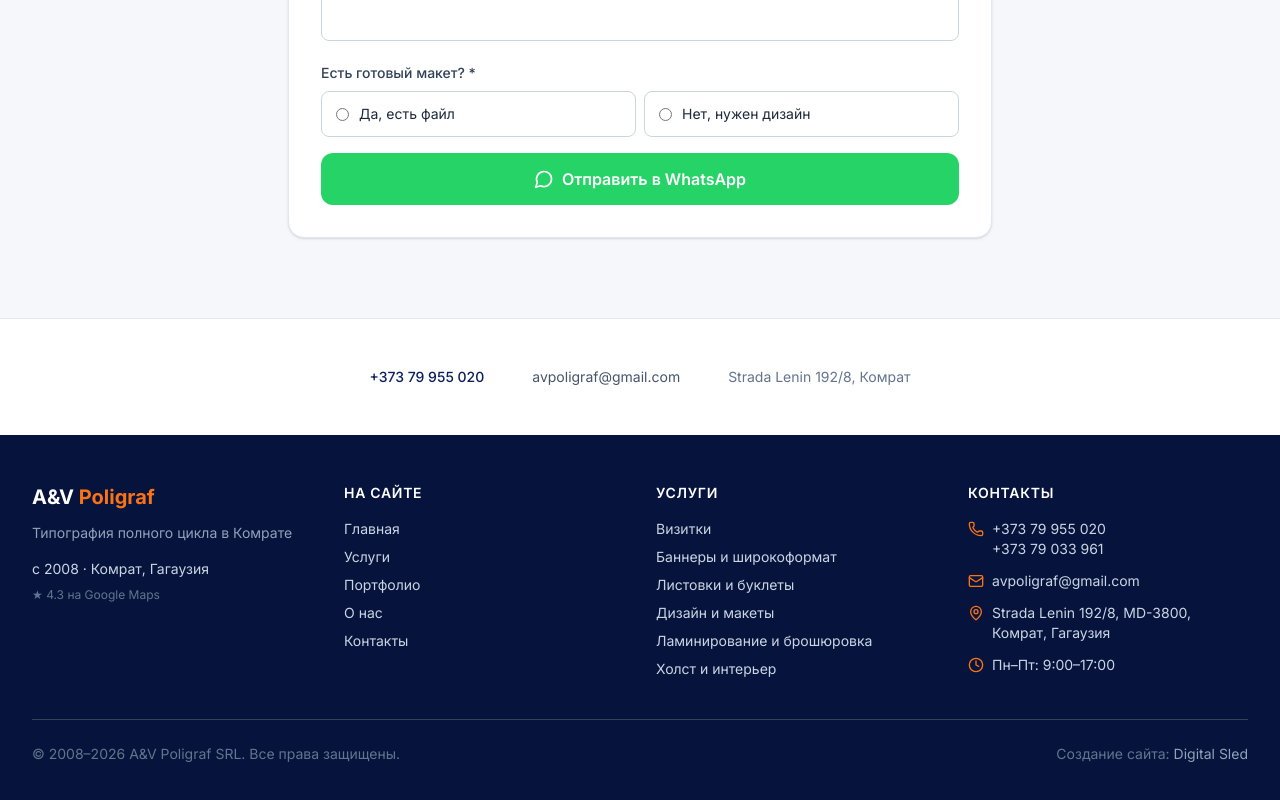
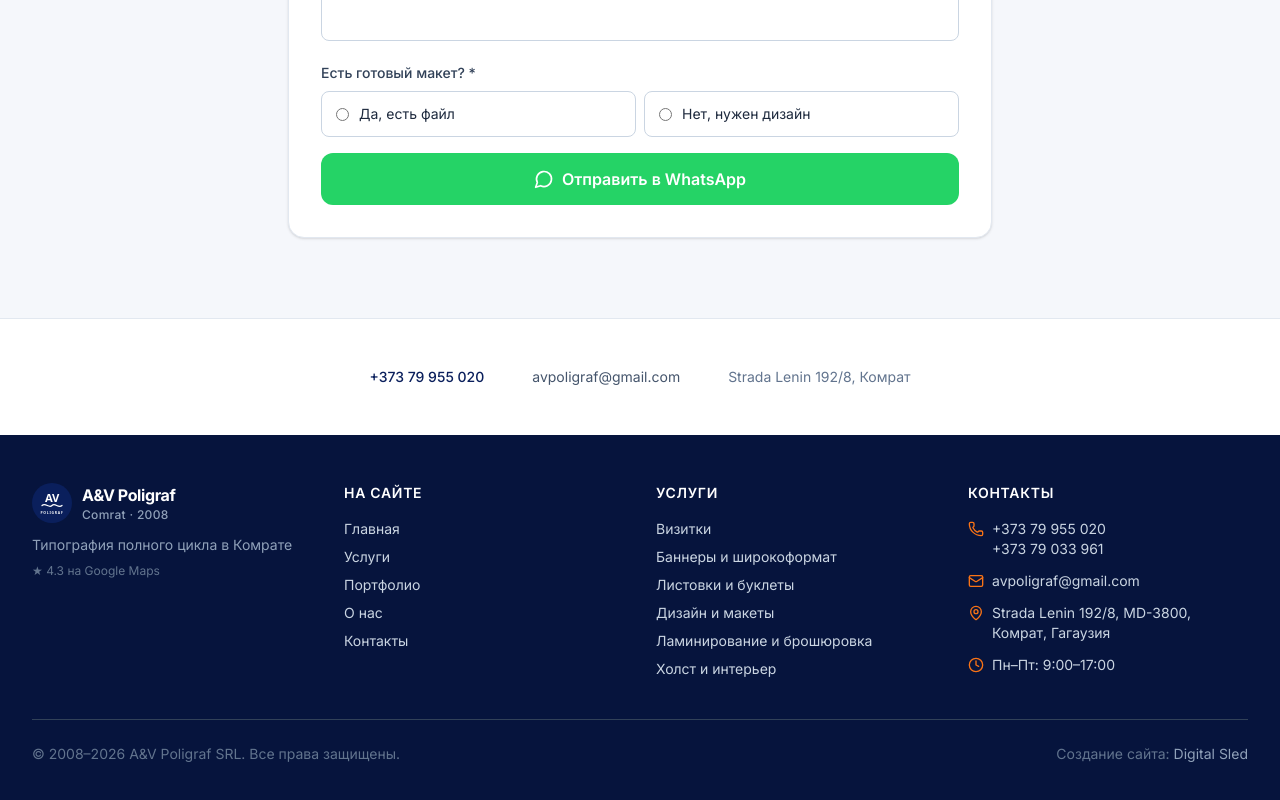
Before and after one commit to digitalsled-md/av-poligraf, a Next.js app: page /ru in a window 1280 px wide. Shown: the part 2579-3379 px from the top of the page. Built offline with nearby package versions, Linux system fonts and the light colour scheme.

Commit message:
feat: brand Logo in footer

```diff
--- a/src/components/layout/Footer.tsx
+++ b/src/components/layout/Footer.tsx
@@ -3,6 +3,7 @@
 import { useTranslations } from "next-intl";
 import { Link } from "@/i18n/routing";
 import { Phone, Mail, MapPin, Clock } from "lucide-react";
+import Logo from "@/components/layout/Logo";
 
 const SERVICE_SLUGS = [
   "business-cards",
@@ -33,11 +34,8 @@ export default function Footer() {
       <div className="mx-auto max-w-7xl px-4 sm:px-6 lg:px-8 py-12">
         <div className="grid grid-cols-1 sm:grid-cols-2 lg:grid-cols-4 gap-8">
           <div>
-            <Link href="/" className="text-xl font-bold text-white">
-              A&V <span className="text-[var(--color-accent)]">Poligraf</span>
-            </Link>
+            <Logo variant="footer" />
             <p className="mt-3 text-sm text-slate-400">{t("tagline")}</p>
-            <p className="mt-4 text-sm">с 2008 · Комрат, Гагаузия</p>
             <p className="mt-2 text-xs text-slate-500">★ 4.3 на Google Maps</p>
           </div>
 
```
